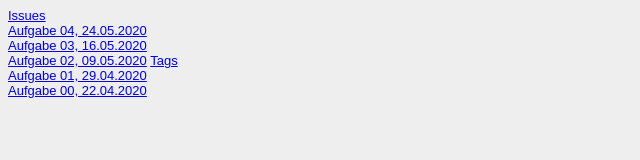
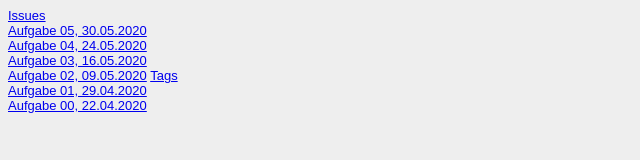
Before and after one commit to Lauserbub/GIS_SoSe_2020, a plain HTML site: page Steckbrief/steckbrief.htm in a window 1280 px wide. Shown: the whole page, without its empty margins (0-640 px from the left). Drawn offline with Linux system fonts and the light colour scheme.

Commit message:
Steckbrief

```diff
--- a/Steckbrief/steckbrief.htm
+++ b/Steckbrief/steckbrief.htm
@@ -15,6 +15,7 @@
 	<!-- Hier die Links zu den gelösten Aufgaben einstellen, aktuelle oben, alte stehen lassen! Format: Aufgabenbezeichnung, Datum -->
 	<a href="https://github.com/Lauserbub/GIS_SoSe_2020/issues" target="_blank" >Issues</a> <br>
 
+	<a href="https://lauserbub.github.io/GIS_SoSe_2020/Aufgabe05/shop.html" target="_blank" >Aufgabe 05, 30.05.2020</a> <br>
 	<a href="https://lauserbub.github.io/GIS_SoSe_2020/Aufgabe04/shop.html" target="_blank" >Aufgabe 04, 24.05.2020</a> <br>
 	<a href="https://lauserbub.github.io/GIS_SoSe_2020/Aufgabe03/portfolio.html" target="_blank" >Aufgabe 03, 16.05.2020</a> <br>
 	<a href="https://lauserbub.github.io/GIS_SoSe_2020/Aufgabe02/portfolio.html" target="_blank" >Aufgabe 02, 09.05.2020</a>
```
